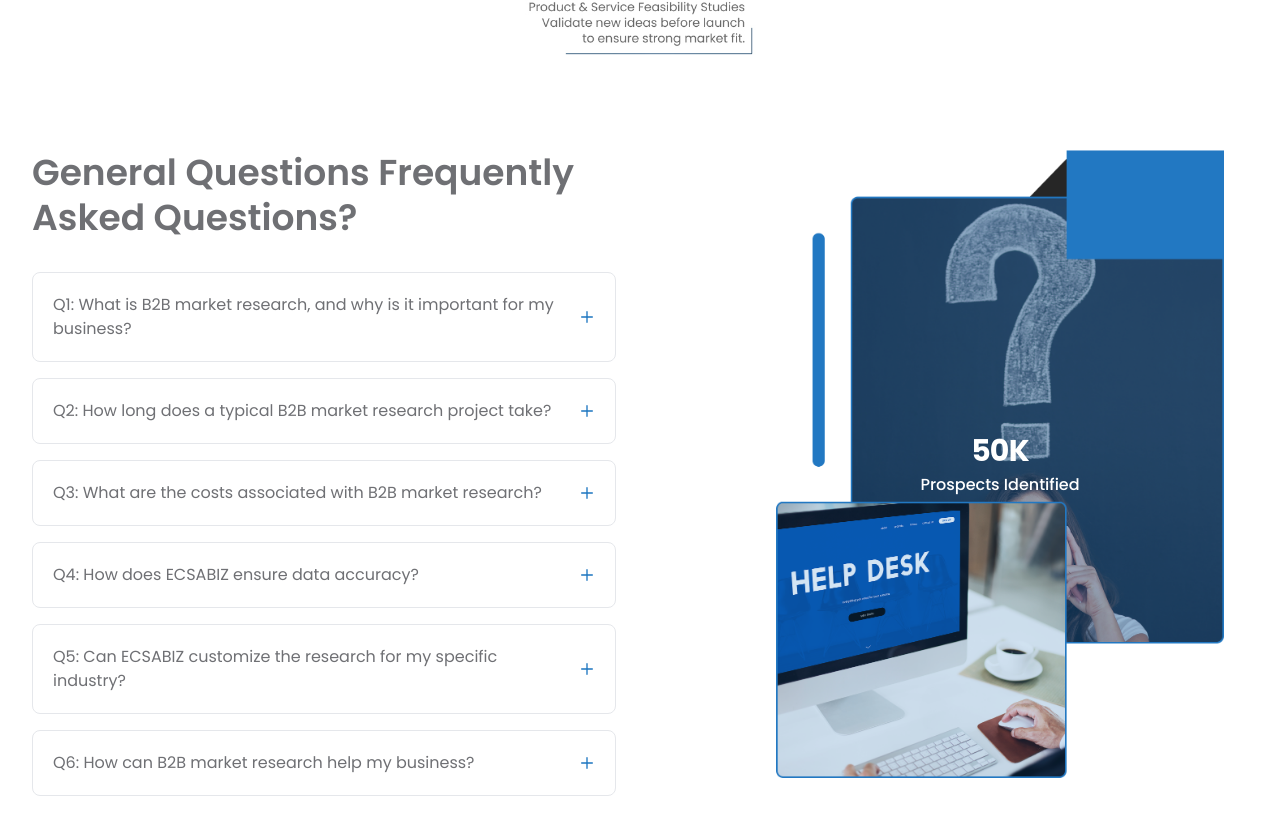
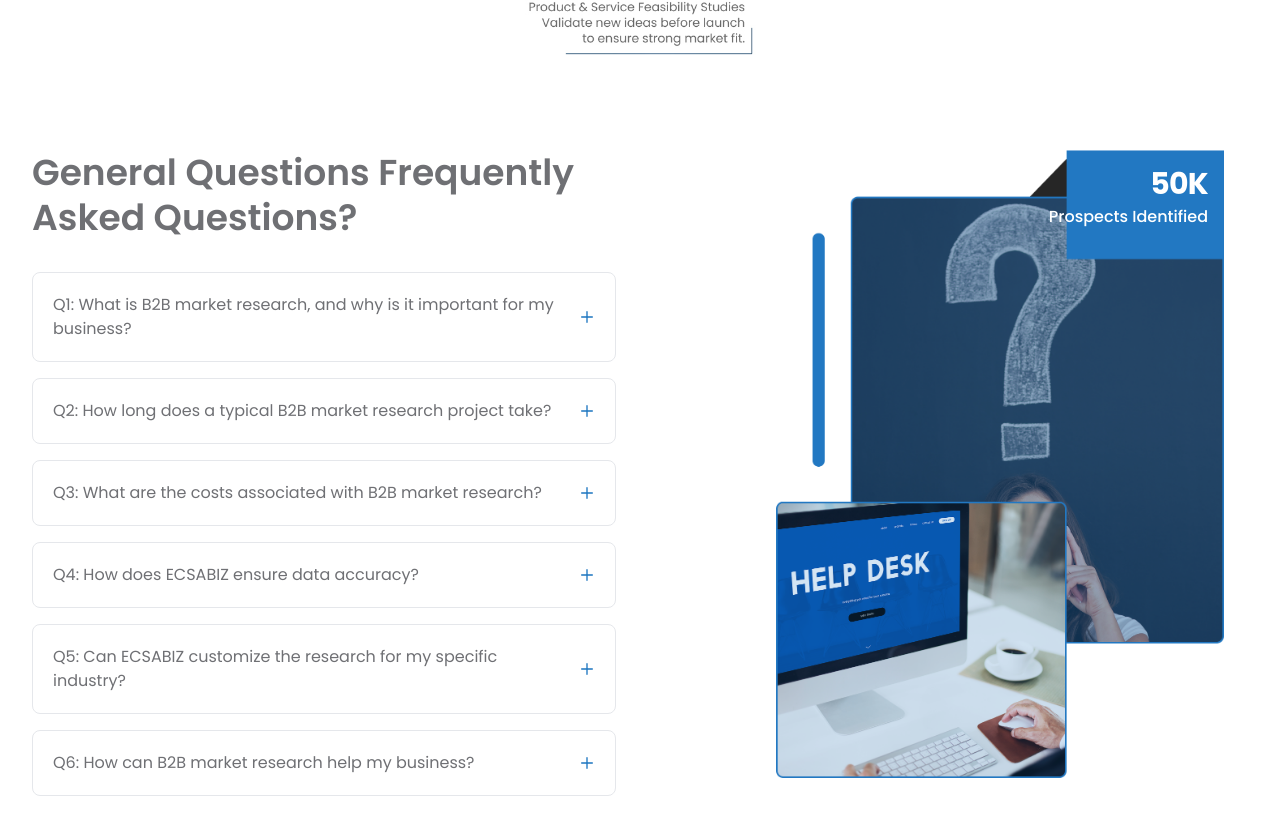
Before and after one commit to Sharmeen-Rauf/escabiz, a Next.js app: page /b2b-market-research-agency-escabiz in a window 1280 px wide. Shown: the part 4802-5620 px from the top of the page. Built offline with nearby package versions, Linux system fonts and the light colour scheme.

Commit message:
Refactor counter badge positioning in B2B market research agency page: adjust layout to top-right for improved visibility and alignment with design standards.

```diff
--- a/src/app/b2b-market-research-agency-escabiz/page.tsx
+++ b/src/app/b2b-market-research-agency-escabiz/page.tsx
@@ -843,11 +843,10 @@ export default function B2BIndustryAnalysis() {
                     priority
                   />
                   {/* Counter Badge */}
-                  <div className="absolute inset-0 flex flex-col items-center justify-center text-white text-center space-y-1">
-                  <p className="text-2xl md:text-3xl font-bold leading-tight tracking-tight">50K</p>
-                  <p className="text-sm md:text-base font-medium leading-tight">Prospects Identified</p>
-                </div>
-
+                  <div className="absolute top-4 right-4 text-white text-right space-y-1">
+                    <p className="text-2xl md:text-3xl font-bold leading-tight tracking-tight">50K</p>
+                    <p className="text-sm md:text-base font-medium leading-tight">Prospects Identified</p>
+                  </div>
                 </div>
               </div>
             </div>
```
Also changed, not shown: 1 other file (tests, documents, lock files or other folders).
